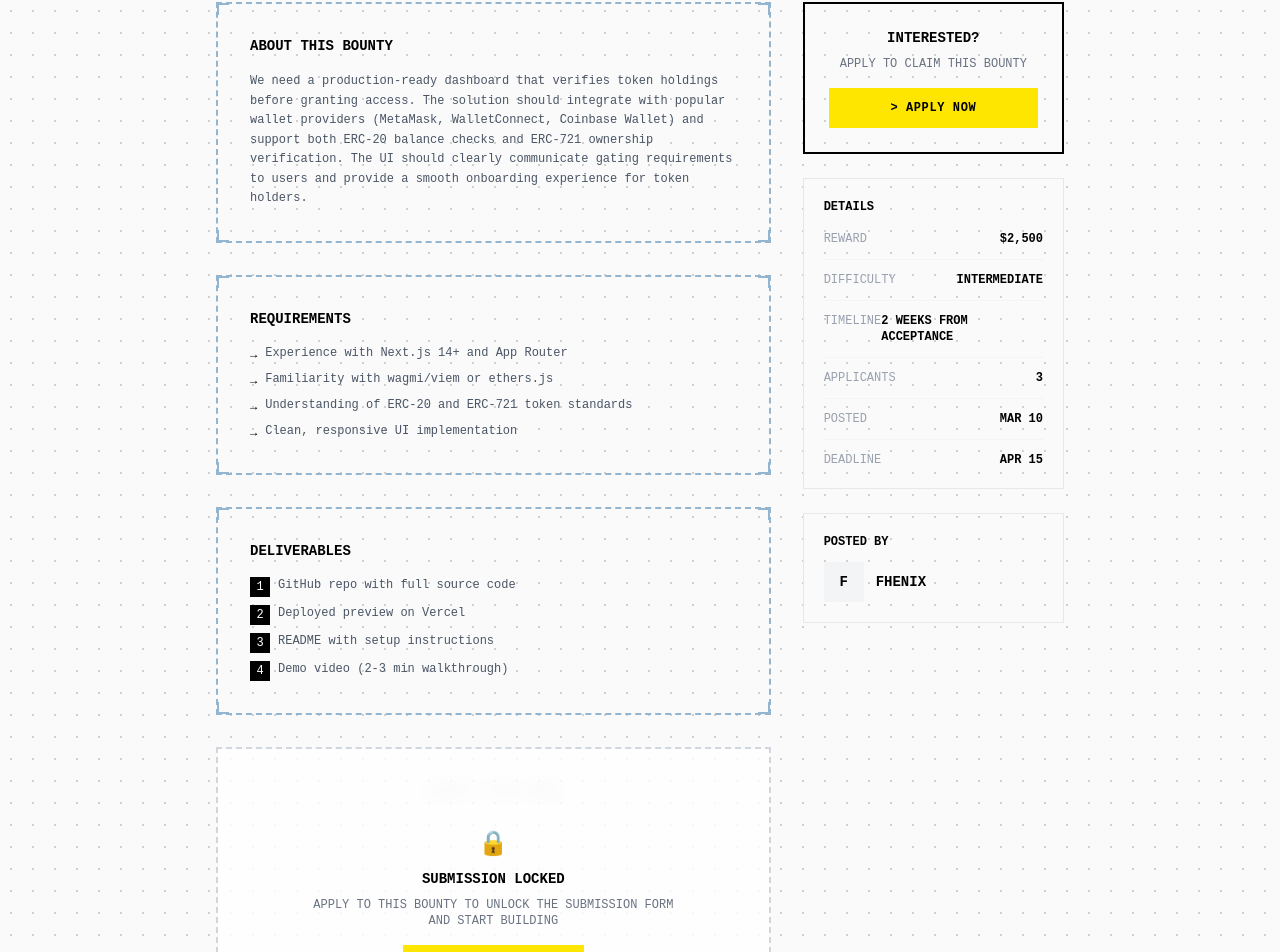
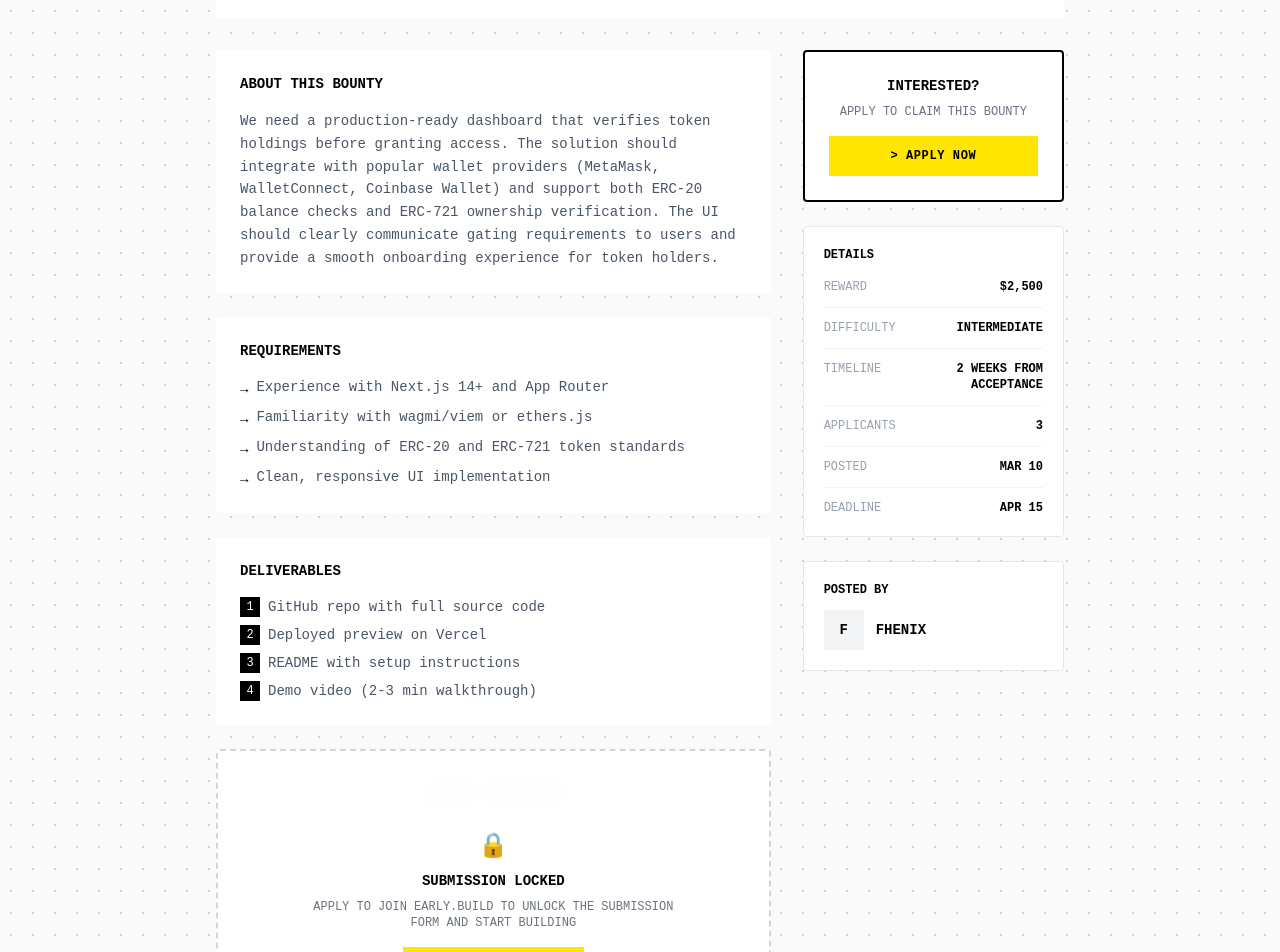
Before and after one commit to PROPAGANDAnow/early-build-platform, a Next.js app: page /bounty/1 in a window 1280 px wide. Shown: the part 308-1260 px from the top of the page. Built offline with nearby package versions, Linux system fonts and the light colour scheme; a web font is replaced by a local one.

Commit message:
fix: white bg on detail sections, fix timeline overflow, all CTAs → early.build/apply

```diff
--- a/src/app/bounty/[id]/page.tsx
+++ b/src/app/bounty/[id]/page.tsx
@@ -3,7 +3,6 @@ import Link from "next/link";
 import Image from "next/image";
 import { getBountyById, SAMPLE_BOUNTIES } from "@/lib/bounties";
 import DashedContainer from "@/components/DashedContainer";
-import SubmissionGate from "@/components/SubmissionGate";
 
 export function generateStaticParams() {
   return SAMPLE_BOUNTIES.map((b) => ({ id: b.id }));
@@ -45,7 +44,7 @@ export default async function BountyPage({
           </a>
           <Link
             href="/"
-            className="border border-black px-4 py-1.5 font-[family-name:var(--font-mono)] text-xs font-bold uppercase tracking-wider transition hover:bg-black hover:text-white"
+            className="border border-black px-4 py-1.5 text-xs font-bold uppercase tracking-wider transition hover:bg-black hover:text-white"
           >
             {"<"} BACK TO BOUNTIES
           </Link>
@@ -54,25 +53,17 @@ export default async function BountyPage({
 
       <div className="mx-auto max-w-4xl px-6 py-8">
         {/* Header */}
-        <div className="mb-8">
+        <div className="mb-8 rounded bg-white p-6">
           <div className="mb-4 flex flex-wrap items-center gap-3">
-            <span className="font-[family-name:var(--font-mono)] text-xs font-bold uppercase tracking-wider text-gray-400">
+            <span className="text-xs font-bold uppercase tracking-wider text-gray-400">
               {bounty.sponsor.name}
             </span>
-            <span className="font-[family-name:var(--font-mono)] text-xs uppercase text-gray-400">
-              •
-            </span>
+            <span className="text-xs uppercase text-gray-400">•</span>
             <span className={`flex items-center gap-1.5 text-xs font-bold uppercase ${bounty.status === "open" ? "text-green-600" : bounty.status === "in_progress" ? "text-yellow-600" : "text-red-600"}`}>
               <span className={`inline-block h-2 w-2 rounded-full ${bounty.status === "open" ? "bg-green-500" : bounty.status === "in_progress" ? "bg-yellow-500" : "bg-red-500"}`} />
-              {bounty.status === "open"
-                ? "OPEN"
-                : bounty.status === "in_progress"
-                  ? "CLOSING SOON"
-                  : "CLOSED"}
+              {bounty.status === "open" ? "OPEN" : bounty.status === "in_progress" ? "CLOSING SOON" : "CLOSED"}
             </span>
-            <span
-              className={`px-2 py-0.5 font-[family-name:var(--font-mono)] text-xs uppercase ${difficultyColor}`}
-            >
+            <span className={`px-2 py-0.5 text-xs uppercase ${difficultyColor}`}>
               {bounty.difficulty}
             </span>
           </div>
@@ -82,14 +73,14 @@ export default async function BountyPage({
           </h1>
 
           <div className="flex flex-wrap items-center gap-4">
-            <span className="bg-[#ffe600] px-3 py-1 font-[family-name:var(--font-mono)] text-lg font-bold">
+            <span className="bg-[#ffe600] px-3 py-1 text-lg font-bold">
               {bounty.reward}
             </span>
-            <span className="font-[family-name:var(--font-mono)] text-xs text-gray-400">
+            <span className="text-xs text-gray-400">
               {bounty.applicants} APPLIED
             </span>
             {bounty.deadline && (
-              <span className="font-[family-name:var(--font-mono)] text-xs text-gray-400">
+              <span className="text-xs text-gray-400">
                 DEADLINE:{" "}
                 {new Date(bounty.deadline).toLocaleDateString("en-US", {
                   month: "short",
@@ -100,12 +91,11 @@ export default async function BountyPage({
             )}
           </div>
 
-          {/* Tags */}
           <div className="mt-4 flex flex-wrap gap-2">
             {bounty.tags.map((tag) => (
               <span
                 key={tag}
-                className="border border-gray-200 px-2 py-0.5 font-[family-name:var(--font-mono)] text-xs uppercase text-gray-500"
+                className="border border-gray-200 px-2 py-0.5 text-xs uppercase text-gray-500"
               >
                 {tag}
               </span>
@@ -115,143 +105,123 @@ export default async function BountyPage({
 
         <div className="grid gap-8 lg:grid-cols-3">
           {/* Main Content */}
-          <div className="lg:col-span-2">
-            {/* Description */}
-            <DashedContainer className="mb-8">
-              <h2 className="mb-4 font-[family-name:var(--font-mono)] text-sm font-bold uppercase">
+          <div className="lg:col-span-2 space-y-6">
+            <div className="rounded bg-white p-6">
+              <h2 className="mb-4 text-sm font-bold uppercase">
                 ABOUT THIS BOUNTY
               </h2>
-              <p className="font-[family-name:var(--font-mono)] text-xs leading-relaxed text-gray-600">
+              <p className="text-sm leading-relaxed text-gray-600">
                 {bounty.fullDescription}
               </p>
-            </DashedContainer>
+            </div>
 
-            {/* Requirements */}
-            <DashedContainer className="mb-8">
-              <h2 className="mb-4 font-[family-name:var(--font-mono)] text-sm font-bold uppercase">
+            <div className="rounded bg-white p-6">
+              <h2 className="mb-4 text-sm font-bold uppercase">
                 REQUIREMENTS
               </h2>
               <ul className="space-y-2">
                 {bounty.requirements.map((req, i) => (
-                  <li
-                    key={i}
-                    className="flex items-start gap-2 font-[family-name:var(--font-mono)] text-xs text-gray-600"
-                  >
+                  <li key={i} className="flex items-start gap-2 text-sm text-gray-600">
                     <span className="mt-0.5 text-black">→</span>
                     {req}
                   </li>
                 ))}
               </ul>
-            </DashedContainer>
+            </div>
 
-            {/* Deliverables */}
-            <DashedContainer className="mb-8">
-              <h2 className="mb-4 font-[family-name:var(--font-mono)] text-sm font-bold uppercase">
+            <div className="rounded bg-white p-6">
+              <h2 className="mb-4 text-sm font-bold uppercase">
                 DELIVERABLES
               </h2>
               <ul className="space-y-2">
                 {bounty.deliverables.map((del, i) => (
-                  <li
-                    key={i}
-                    className="flex items-start gap-2 font-[family-name:var(--font-mono)] text-xs text-gray-600"
-                  >
-                    <span className="flex h-5 w-5 shrink-0 items-center justify-center bg-black font-[family-name:var(--font-mono)] text-xs text-white">
+                  <li key={i} className="flex items-start gap-2 text-sm text-gray-600">
+                    <span className="flex h-5 w-5 shrink-0 items-center justify-center bg-black text-xs text-white">
                       {i + 1}
                     </span>
                     {del}
                   </li>
                 ))}
               </ul>
-            </DashedContainer>
+            </div>
 
-            {/* Submission (gated) */}
-            <SubmissionGate bountyTitle={bounty.title} />
+            {/* Gated submission — just a CTA to apply */}
+            <div className="relative rounded border-2 border-dashed border-gray-300 bg-white p-8 text-center">
+              <div className="pointer-events-none mb-6 select-none opacity-20 blur-sm">
+                <div className="mb-3 text-sm font-bold uppercase">SUBMIT YOUR WORK</div>
+                <div className="mb-2 h-10 w-full border border-gray-200 bg-gray-50" />
+                <div className="mb-2 h-24 w-full border border-gray-200 bg-gray-50" />
+                <div className="mb-2 h-10 w-full border border-gray-200 bg-gray-50" />
+              </div>
+              <div className="absolute inset-0 flex flex-col items-center justify-center bg-white/80 p-6">
+                <div className="mb-2 text-2xl">🔒</div>
+                <h3 className="mb-2 text-sm font-bold uppercase">SUBMISSION LOCKED</h3>
+                <p className="mb-4 max-w-sm text-xs uppercase text-gray-500">
+                  APPLY TO JOIN EARLY.BUILD TO UNLOCK THE SUBMISSION FORM AND START BUILDING
+                </p>
+                <a
+                  href="https://early.build/apply"
+                  className="bg-[#ffe600] px-6 py-2.5 text-xs font-bold uppercase tracking-wider transition hover:bg-[#e6cf00]"
+                >
+                  {">"} APPLY TO UNLOCK
+                </a>
+              </div>
+            </div>
           </div>
 
           {/* Sidebar */}
           <div className="space-y-6">
             {/* Apply CTA */}
-            <div className="border-2 border-black p-6 text-center">
-              <h3 className="mb-2 font-[family-name:var(--font-mono)] text-sm font-bold uppercase">
-                INTERESTED?
-              </h3>
-              <p className="mb-4 font-[family-name:var(--font-mono)] text-xs uppercase text-gray-500">
+            <div className="rounded border-2 border-black bg-white p-6 text-center">
+              <h3 className="mb-2 text-sm font-bold uppercase">INTERESTED?</h3>
+              <p className="mb-4 text-xs uppercase text-gray-500">
                 APPLY TO CLAIM THIS BOUNTY
               </p>
-              <button className="w-full bg-[#ffe600] px-6 py-3 font-[family-name:var(--font-mono)] text-xs font-bold uppercase tracking-wider transition hover:bg-[#e6cf00]">
+              <a
+                href="https://early.build/apply"
+                className="block w-full bg-[#ffe600] px-6 py-3 text-xs font-bold uppercase tracking-wider transition hover:bg-[#e6cf00]"
+              >
                 {">"} APPLY NOW
-              </button>
+              </a>
             </div>
 
             {/* Details */}
-            <div className="border border-gray-200 p-5">
-              <h3 className="mb-4 font-[family-name:var(--font-mono)] text-xs font-bold uppercase">
-                DETAILS
-              </h3>
+            <div className="rounded border border-gray-200 bg-white p-5">
+              <h3 className="mb-4 text-xs font-bold uppercase">DETAILS</h3>
               <div className="space-y-3">
-                <div className="flex justify-between">
-                  <span className="font-[family-name:var(--font-mono)] text-xs uppercase text-gray-400">
-                    REWARD
-                  </span>
-                  <span className="font-[family-name:var(--font-mono)] text-xs font-bold">
-                    {bounty.reward}
-                  </span>
+                <div className="flex justify-between gap-4">
+                  <span className="shrink-0 text-xs uppercase text-gray-400">REWARD</span>
+                  <span className="text-xs font-bold text-right">{bounty.reward}</span>
                 </div>
                 <div className="h-px bg-gray-100" />
-                <div className="flex justify-between">
-                  <span className="font-[family-name:var(--font-mono)] text-xs uppercase text-gray-400">
-                    DIFFICULTY
-                  </span>
-                  <span className="font-[family-name:var(--font-mono)] text-xs font-bold uppercase">
-                    {bounty.difficulty}
-                  </span>
+                <div className="flex justify-between gap-4">
+                  <span className="shrink-0 text-xs uppercase text-gray-400">DIFFICULTY</span>
+                  <span className="text-xs font-bold uppercase text-right">{bounty.difficulty}</span>
                 </div>
                 <div className="h-px bg-gray-100" />
-                <div className="flex justify-between">
-                  <span className="font-[family-name:var(--font-mono)] text-xs uppercase text-gray-400">
-                    TIMELINE
-                  </span>
-                  <span className="font-[family-name:var(--font-mono)] text-xs font-bold uppercase">
-                    {bounty.timeline}
-                  </span>
+                <div className="flex justify-between gap-4">
+                  <span className="shrink-0 text-xs uppercase text-gray-400">TIMELINE</span>
+                  <span className="text-xs font-bold uppercase text-right">{bounty.timeline}</span>
                 </div>
                 <div className="h-px bg-gray-100" />
-                <div className="flex justify-between">
-                  <span className="font-[family-name:var(--font-mono)] text-xs uppercase text-gray-400">
-                    APPLICANTS
-                  </span>
-                  <span className="font-[family-name:var(--font-mono)] text-xs font-bold">
-                    {bounty.applicants}
-                  </span>
+                <div className="flex justify-between gap-4">
+                  <span className="shrink-0 text-xs uppercase text-gray-400">APPLICANTS</span>
+                  <span className="text-xs font-bold text-right">{bounty.applicants}</span>
                 </div>
                 <div className="h-px bg-gray-100" />
-                <div className="flex justify-between">
-                  <span className="font-[family-name:var(--font-mono)] text-xs uppercase text-gray-400">
-                    POSTED
-                  </span>
-                  <span className="font-[family-name:var(--font-mono)] text-xs font-bold">
-                    {new Date(bounty.createdAt)
-                      .toLocaleDateString("en-US", {
-                        month: "short",
-                        day: "numeric",
-                      })
-                      .toUpperCase()}
+                <div className="flex justify-between gap-4">
+                  <span className="shrink-0 text-xs uppercase text-gray-400">POSTED</span>
+                  <span className="text-xs font-bold text-right">
+                    {new Date(bounty.createdAt).toLocaleDateString("en-US", { month: "short", day: "numeric" }).toUpperCase()}
                   </span>
                 </div>
                 {bounty.deadline && (
                   <>
                     <div className="h-px bg-gray-100" />
-                    <div className="flex justify-between">
-                      <span className="font-[family-name:var(--font-mono)] text-xs uppercase text-gray-400">
-                        DEADLINE
-                      </span>
-                      <span className="font-[family-name:var(--font-mono)] text-xs font-bold">
-                        {new Date(bounty.deadline)
-                          .toLocaleDateString("en-US", {
-                            month: "short",
-                            day: "numeric",
-                          })
-                          .toUpperCase()}
+                    <div className="flex justify-between gap-4">
+                      <span className="shrink-0 text-xs uppercase text-gray-400">DEADLINE</span>
+                      <span className="text-xs font-bold text-right">
+                        {new Date(bounty.deadline).toLocaleDateString("en-US", { month: "short", day: "numeric" }).toUpperCase()}
                       </span>
                     </div>
                   </>
@@ -260,26 +230,21 @@ export default async function BountyPage({
             </div>
 
             {/* Sponsor */}
-            <div className="border border-gray-200 p-5">
-              <h3 className="mb-3 font-[family-name:var(--font-mono)] text-xs font-bold uppercase">
-                POSTED BY
-              </h3>
+            <div className="rounded border border-gray-200 bg-white p-5">
+              <h3 className="mb-3 text-xs font-bold uppercase">POSTED BY</h3>
               <div className="flex items-center gap-3">
-                <div className="flex h-10 w-10 items-center justify-center bg-gray-100 font-[family-name:var(--font-mono)] text-sm font-bold">
+                <div className="flex h-10 w-10 items-center justify-center bg-gray-100 text-sm font-bold">
                   {bounty.sponsor.name.charAt(0)}
                 </div>
-                <span className="font-[family-name:var(--font-mono)] text-sm font-bold uppercase">
-                  {bounty.sponsor.name}
-                </span>
+                <span className="text-sm font-bold uppercase">{bounty.sponsor.name}</span>
               </div>
             </div>
           </div>
         </div>
       </div>
 
-      {/* Footer */}
       <footer className="py-12 text-center">
-        <div className="font-[family-name:var(--font-mono)] text-3xl font-bold tracking-tight sm:text-4xl">
+        <div className="text-3xl font-bold tracking-tight sm:text-4xl">
           {"<"}ear/y.bui/d{">"}
         </div>
       </footer>
```
